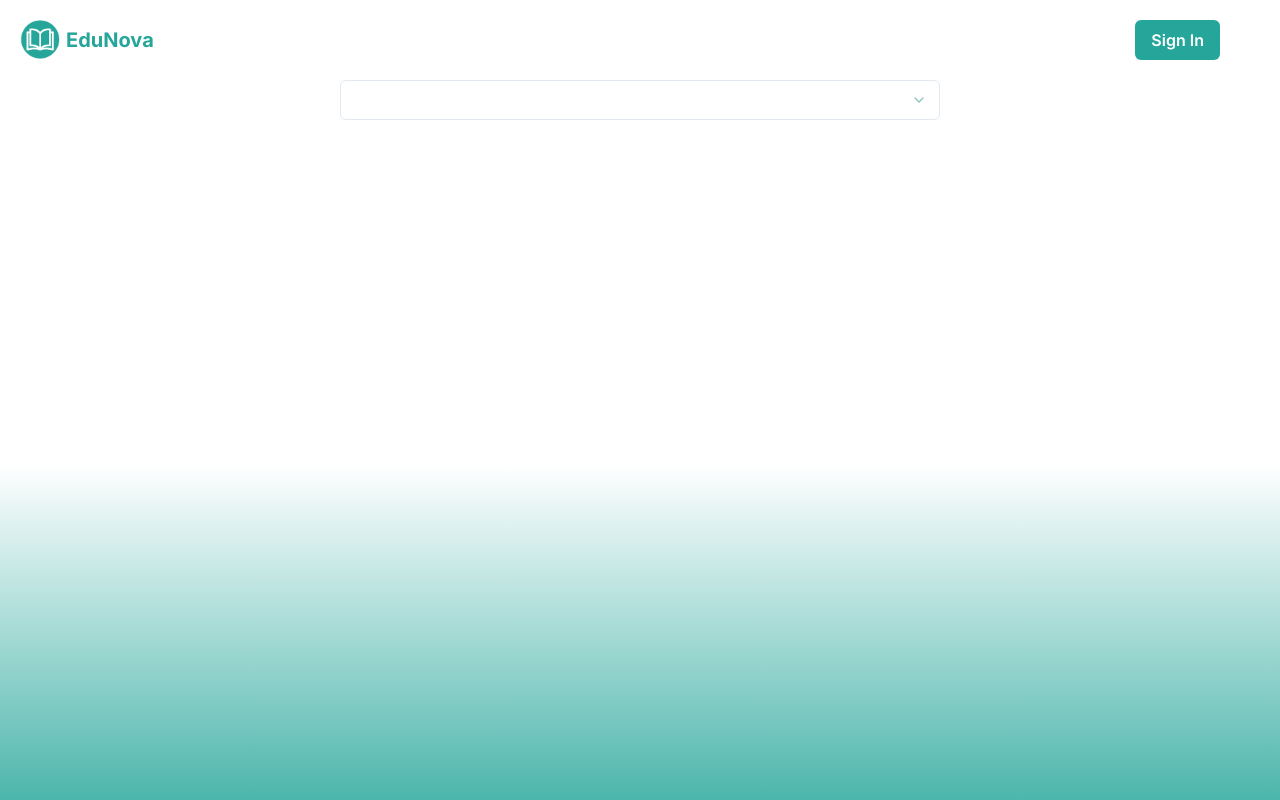
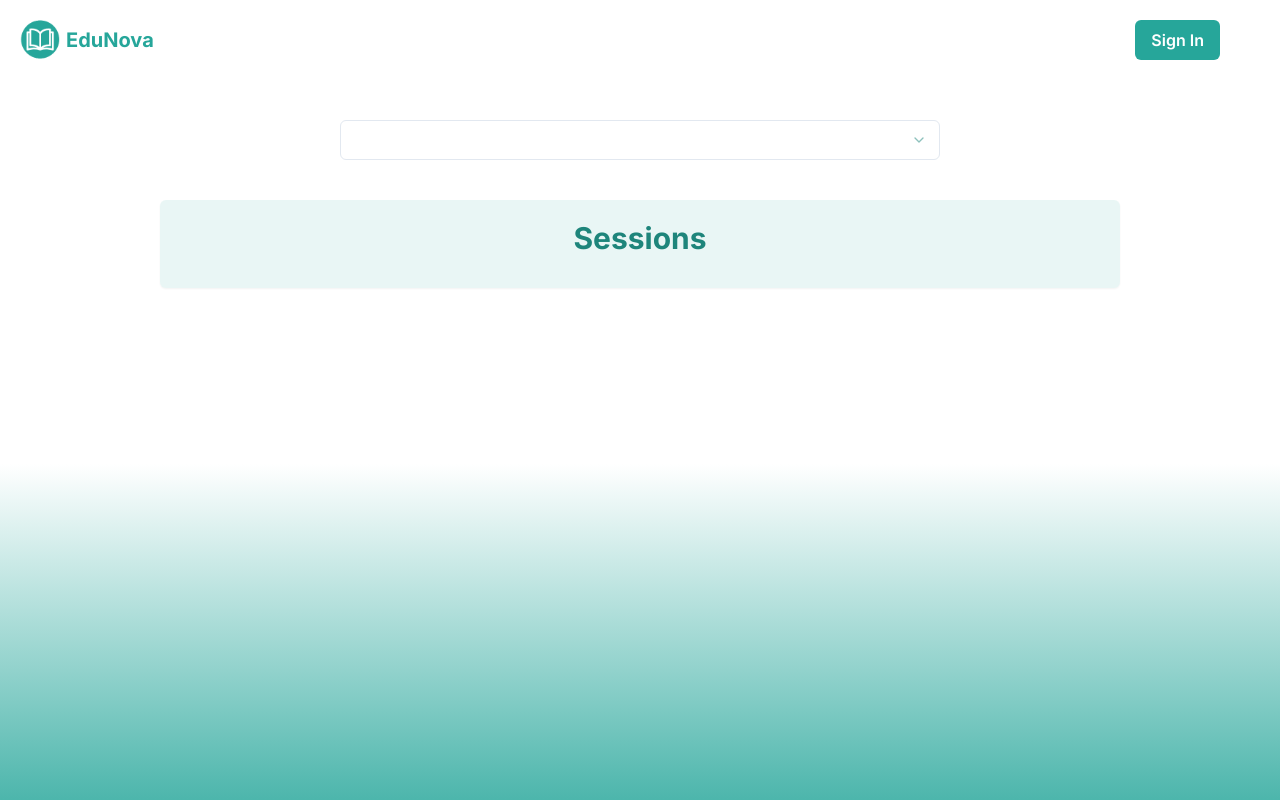
Before and after one commit to jatlasd/edunova, a Next.js app: page /reporting in a window 1280 px wide. Built offline with nearby package versions, Linux system fonts and the light colour scheme.

Commit message:
session selecting for reporting

```diff
--- a/components/reporting/ReportContainer.jsx
+++ b/components/reporting/ReportContainer.jsx
@@ -3,12 +3,14 @@
 import { useState, useEffect, useCallback } from "react";
 import { useGlobalContext } from "@lib/GlobalProvider";
 import StudentSelect from "./StudentSelect";
+import SessionListTable from "@components/sessions/SessionListTable";
 
 const ReportContainer = () => {
   const { user } = useGlobalContext();
   const [students, setStudents] = useState([]);
   const [selectedStudent, setSelectedStudent] = useState(null);
   const [selectedStudentSessions, setSelectedStudentSessions] = useState([]);
+  const [selectedSession, setSelectedSession] = useState(null);
 
   const fetchStudents = useCallback(async () => {
     if (!user) return;
@@ -49,16 +51,45 @@ const ReportContainer = () => {
   const handleClear = useCallback(() => {
     setSelectedStudent(null);
     setSelectedStudentSessions([]);
+    setSelectedSession(null);
   }, []);
 
+  const handleSessionClick = useCallback((session) => {
+    setSelectedSession(session);
+  }, []);
+
+  useEffect(() => {
+    console.log("selectedSession: ", selectedSession);
+  }, [selectedSession]);
+
   return (
-    <div className="mx-10 flex flex-col items-center">
+    <div className="mx-10 mt-10 flex flex-col items-center gap-y-10">
       <StudentSelect
         students={students}
         selectedStudent={selectedStudent}
         onSelectStudent={handleSelectStudent}
         onClear={handleClear}
       />
+      {selectedSession ? (
+        <div className="flex w-full flex-col items-center gap-5">
+          <div className="flex w-1/2">
+            <button
+              className="text-primary transition-all duration-75 hover:text-primary-tint hover:underline"
+              onClick={() => setSelectedSession(null)}
+            >
+              Back
+            </button>
+            <h2 className="w-full text-center text-xl font-semibold text-primary">
+              {selectedSession.name}
+            </h2>
+          </div>
+        </div>
+      ) : (
+        <SessionListTable
+          reportingSessions={selectedStudentSessions}
+          handleSessionClick={handleSessionClick}
+        />
+      )}
     </div>
   );
 };
--- a/components/sessions/SessionListTable.jsx
+++ b/components/sessions/SessionListTable.jsx
@@ -13,7 +13,7 @@ import {
 } from "@/components/ui/table";
 import { useStudentContext } from "@lib/StudentProvider";
 
-const SessionListTable = () => {
+const SessionListTable = ({ reportingSessions, handleSessionClick }) => {
   const { student, clearStudent } = useStudentContext();
   const [sessionsLoaded, setSessionsLoaded] = useState(false);
   const pathname = usePathname();
@@ -33,6 +33,8 @@ const SessionListTable = () => {
             clearStudent();
             setSessions([]);
             setSessionsLoaded(true);
+          } else if (pathname.startsWith("/reporting") && reportingSessions) {
+            setSessions(reportingSessions);
           } else {
             setSessions(student.sessions || []);
             setIsShouldAdd(pathname.startsWith("/sessions/"));
@@ -52,7 +54,7 @@ const SessionListTable = () => {
         clearTimeout(timeoutId);
       }
     };
-  }, [pathname, student, clearStudent, sessionsLoaded]);
+  }, [pathname, student, clearStudent, sessionsLoaded, reportingSessions]);
 
   if (isLoading) {
     return (
@@ -89,7 +91,11 @@ const SessionListTable = () => {
                 {sessions.map((session) => (
                   <TableRow
                     key={session._id}
-                    onClick={() => router.push(`/sessions/${session._id}`)}
+                    onClick={() =>
+                      handleSessionClick
+                        ? handleSessionClick(session)
+                        : router.push(`/sessions/${session._id}`)
+                    }
                     className="cursor-pointer"
                   >
                     <TableCell>{session.name}</TableCell>
@@ -111,17 +117,14 @@ const SessionListTable = () => {
             </div>
           )}
           <div className="mt-5">
-              {pathname.startsWith('/students') ? (
-                <CreateSessionDialog studentId={student._id} />
-              ) : (
-                pathname === '/sessions' ? (
-                  <CreateSessionDialog studentId={null}/>
-                ) : (
-                  // Reporting
-                  <></>
-                )
-              )}
-
+            {pathname.startsWith("/students") ? (
+              <CreateSessionDialog studentId={student._id} />
+            ) : pathname === "/sessions" ? (
+              <CreateSessionDialog studentId={null} />
+            ) : (
+              // Reporting
+              <></>
+            )}
           </div>
         </div>
       </div>
```
